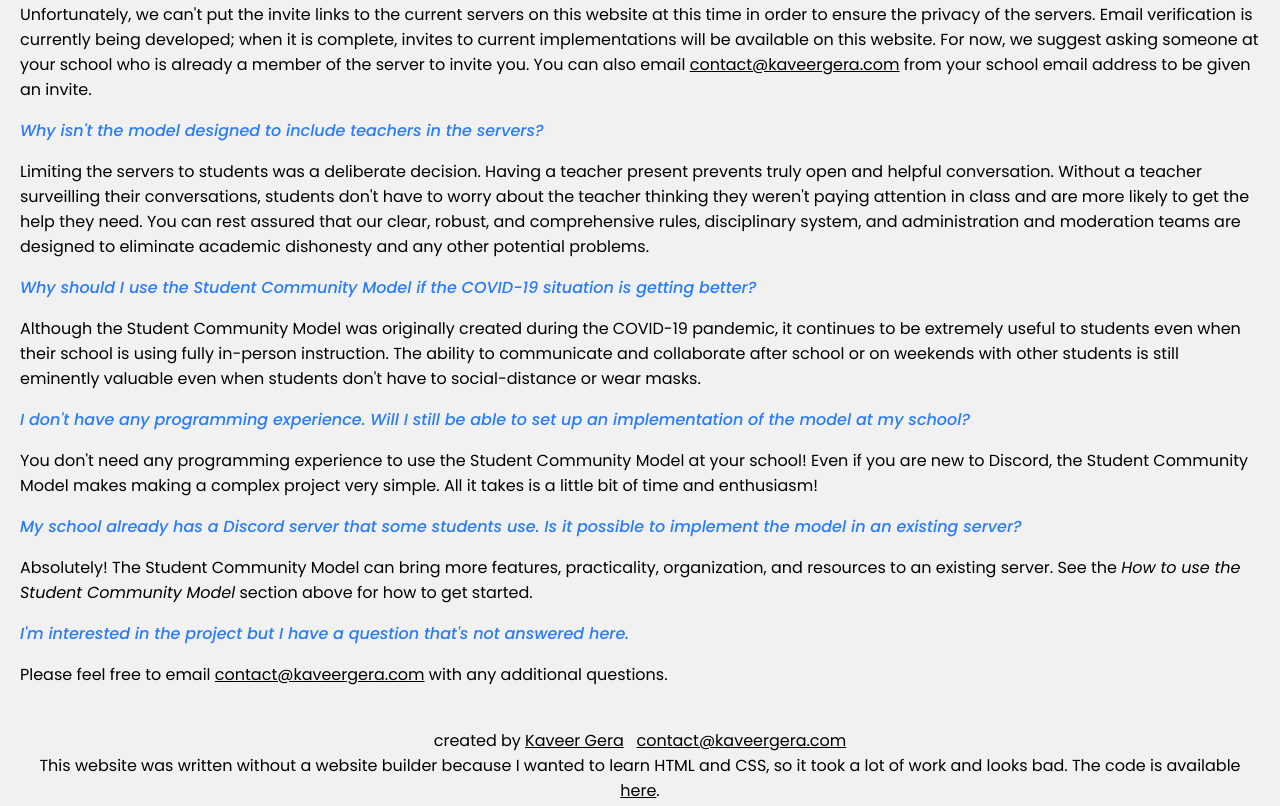
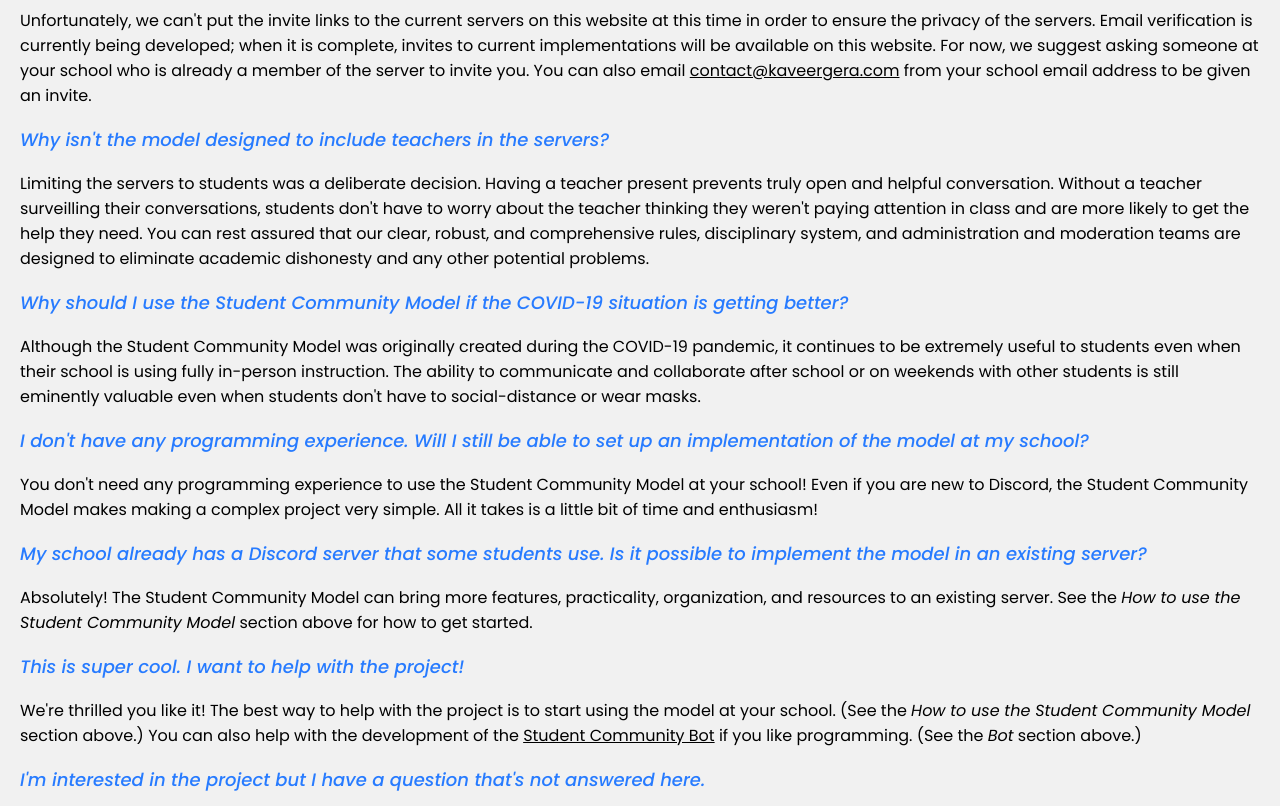
Before and after one commit to Reevak05/student-community-website, a website: page index.html in a window 1280 px wide. Shown: the part 2080-2886 px from the top of the page. Drawn offline with Linux system fonts and the light colour scheme.

Commit message:
add FAQ entry and make FAQ questions larger

```diff
--- a/index.html
+++ b/index.html
@@ -182,6 +182,15 @@
 server. See the <i>How to use the Student Community Model</i> section above for how to get started.
 
 <p class="faq">
+    This is super cool. I want to help with the project!
+</p>
+We're thrilled you like it! The best way to help with the project is to start using the model at your school. (See the <i> How to use the Student Community Model</i> section above.) You can also help with the development of the <a
+        href="https://github.com/Reevak05/StudentCommunityBot" style="
+        text-underline: #277bff;
+        color: black;
+        ">Student Community Bot</a> if you like programming. (See the <i>Bot</i> section above.)
+
+<p class="faq">
     I'm interested in the project but I have a question that's not answered here.
 </p>
 Please feel free to email <a href="mailto:contact@kaveergera.com" style="
--- a/style.css
+++ b/style.css
@@ -61,7 +61,8 @@
 .faq {
     color: #277bff;
     font-weight: 500;
-    font-style: italic
+    font-style: italic;
+    font-size: 18px;
 }
 
 /* for centering photo */
```
